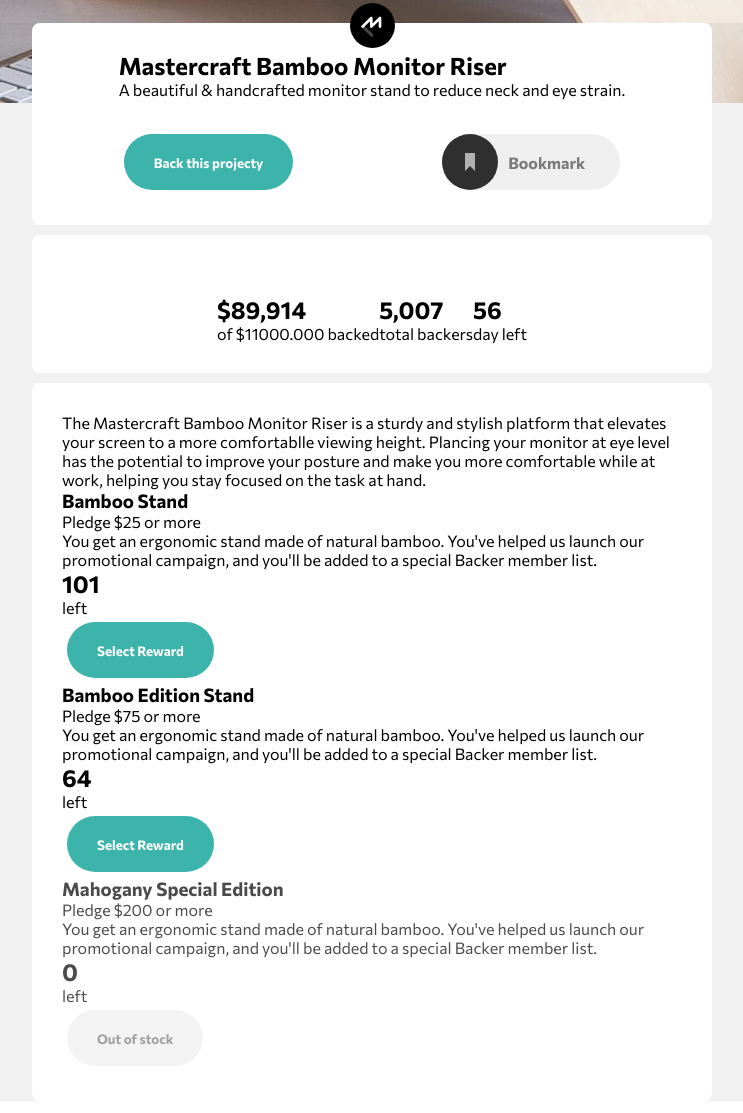
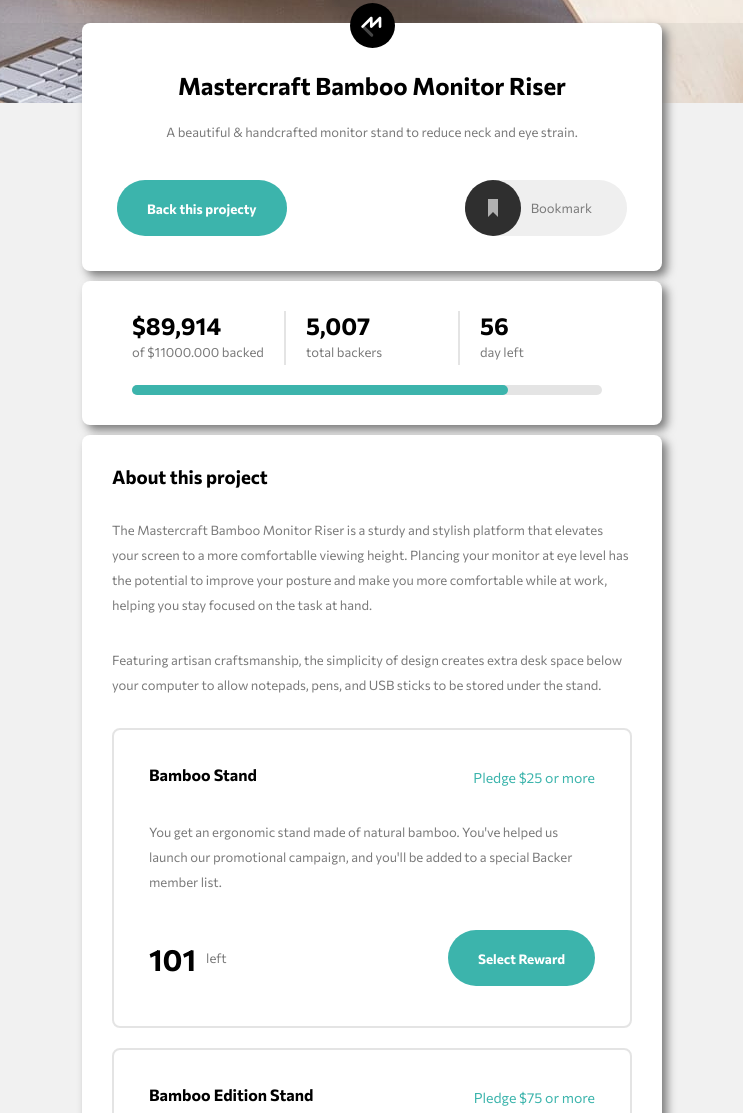
Before and after one commit to AlexanderCDs/crowdfunding-product, a React app: page / in a window 1280 px wide. Shown: the part 297-1410 px from the top of the page, without its empty margins (268-1011 px from the left). Built offline with nearby package versions, Linux system fonts and the light colour scheme.

Commit message:
Added style cards

```diff
--- a/src/assets/styles/index.scss
+++ b/src/assets/styles/index.scss
@@ -17,7 +17,7 @@ $darkGray: hsl(0, 0%, 48%);
 }
 
 p, span, li, a {
-    font-size: 16px;
+    font-size: 13px;
 }
 
 li {
@@ -42,8 +42,8 @@ li {
     height: 56px;
     padding: {
         left: 30px;
-        top: auto;
-        bottom: auto;
+        top: 15px;
+        bottom: 15px;
         right: 30px;
     };
     margin: {
@@ -105,9 +105,8 @@ li {
 input[type="checkbox"] {
     display: none;
     opacity: 0.0;
-}
 
-input[type="checkbox"]:checked+label>span {
+    &:checked+label>span {
         color: $darkCyan;
         &>svg.icon-bookmark> g  {
             &>circle {
@@ -118,6 +117,8 @@ input[type="checkbox"]:checked+label>span {
             }
         }
     }
+}
+
 
 .disbaled {
     opacity: 0.7;
@@ -140,7 +141,6 @@ nav {
     display: flex;
     justify-content: space-between;
     padding: 2em 3em;
-
     max-width: 1200px;
     align-items: center;
     margin: {
@@ -164,7 +164,7 @@ li> a {
 
 /** Card **/
 .card {
-    max-width: 620px;
+    max-width: 520px;
     display: flex;
     flex-direction: column;
     align-items: center;
@@ -176,22 +176,123 @@ li> a {
     background-color: white;
     padding: 30px;
     border-radius: 8px;
+    box-shadow: 5px 5px 10px $darkGray;
+
+    &> div.card-image-logo {
+        margin-top: -50px;
     }
 
-.card> div.card-image-logo {
-    margin-top: -50px;
+    &> div.card-content> .stats {
+        display: flex;
+        justify-content: space-between;
+        margin-top: 30px;
     }
+}
+
 
 .card-head {
     margin-top: -80px;
 }
 
-.stats {
+
+.card-content {
+    width: 100%;
+
+    &.head> h2,
+    &.head> p {
+        text-align: center;
+        margin-top: 20px;
+    }
+}
+
+
+.card-stats {
     display: flex;
-    justify-content: space-between;
-    margin-top: 30px;
+    justify-content: space-evenly;
+}
+
+p, span {
+    color: $darkGray;
+    font-size: 13px;
+    font-weight: 400;
+    line-height: 25px;
+}
+
+.stats-item {
+    width: 30%;
+    padding: {
+        left: 20px;
+        right: 20px;
+    };
+
+    &.middle {
+        border: {
+            left: solid 2px hsla(0, 0%, 48%, 0.2);
+            right: solid 2px hsla(0, 0%, 48%, 0.2);
+        };
+    }
+}
+
+.progres-bar-content {
+    height: 10px;
+    background: hsla(0, 0%, 48%, 0.2);
+    border-radius: 10px;
+    margin: {
+        left: 20px;
+        right: 30px;
+        top: 20px;
+    };
+
+    &>div.progres-bar {
+        width: 80%;
+        height: 10px;
+        border-radius: 10px;
+        background-color: $moderateCyan;
+
+        &:hover {
+            background-color: $darkCyan;
+        }
+    }
+}
+
+.description {
+    margin: {
+        top: 30px;
+        bottom: 30px;
+    };
 }
 
 /** Card Item **/
+.card-item {
+    border: solid 2px hsla(0, 0%, 48%, 0.2);
+    border-radius: 8px;
+    margin: {
+        top: 20px;
+        bottom: 20px;
+    };
+    padding: 35px;
+}
 
+.row {
+    display: flex;
+    justify-content: space-between;
+}
+
+.number {
+    font-size: 30px;
+    font-weight: bold;
+    margin-right: 10px;
+    color: $black;
+}
+
+.col {
+    display: flex;
+    justify-content: center;
+    align-items: center;
+}
+
+.price {
+    color: $moderateCyan;
+    font-size: 14px;
+}
 /**  **/
--- a/src/components/CardItem.js
+++ b/src/components/CardItem.js
@@ -3,17 +3,17 @@ import React from 'react'
 export const CardItem = ({ title, titleRight, paragraph, number = 0, handleClick, active=true}) => {
     return (
         <div className={`card-item ${!active ? 'disbaled' : ''}`}>
-            <div className="card-item-title">
-                <h3> { title } </h3>
-                <span> { titleRight } </span>
+            <div className="row card-item-title">
+                <h4> { title } </h4>
+                <span className="price"> { titleRight } </span>
             </div>
-            <p> { paragraph } </p>
-            <div className="card-footer">
-                <div className="col left">
-                    <h2> { number } </h2>
+            <p className="description"> { paragraph } </p>
+            <div className="row card-footer">
+                <div className="col">
+                    <span className="number"> { number } </span>
                     <span>left</span>
                 </div>
-                <div className="col right">
+                <div className="col">
                     <button
                         className={`btn btn-${active ? 'primary' : 'disabled'}`}
                         onClick={handleClick}
--- a/src/components/CrowdfundApp.js
+++ b/src/components/CrowdfundApp.js
@@ -19,7 +19,7 @@ const CrowdfundApp = () => {
                     <div className="card-image-logo">
                         <img alt="mastercraft" src={logo} width="45" height="45"></img>
                     </div>
-                    <div className="card-content">
+                    <div className="card-content head">
                         <h2 className="title">
                             Mastercraft Bamboo Monitor Riser
                         </h2>
@@ -38,12 +38,13 @@ const CrowdfundApp = () => {
                 </div>
                 <div className="card">
                     <div className="card-content">
-                        <div className="stats">
+                        <div className="card-stats">
                             <StatsItem
                                 title="$89,914"
                                 text="of $11000.000 backed"
                             />
                             <StatsItem
+                                className="middle"
                                 title="5,007"
                                 text="total backers"
                             />
@@ -52,15 +53,25 @@ const CrowdfundApp = () => {
                                 text="day left"
                             />
                         </div>
+                        <div className="progres-bar-content">
+                            <div className="progres-bar"> </div>
+                        </div>
                     </div>
                 </div>
                 <div className="card">
                     <div className="card-content">
-                        <p>
+                        <h3 className="title">
+                            About this project
+                        </h3>
+                        <p className="description">
                             The Mastercraft Bamboo Monitor Riser is a sturdy and stylish platform that elevates
                             your screen to a more comfortablle viewing height. Plancing your monitor at eye level has
                             the potential to improve your posture and make you more comfortable while at work,
                             helping you stay focused on the task at hand.
+                        </p>
+                        <p className="description">
+                        Featuring artisan craftsmanship, the simplicity of design creates extra desk space below your computer
+                        to allow notepads, pens, and USB sticks to be stored under the stand.
                         </p>
                         <CardItem
                             title='Bamboo Stand'
--- a/src/components/StatsItem.js
+++ b/src/components/StatsItem.js
@@ -5,9 +5,9 @@
 **/
 import React from 'react'
 
-export const StatsItem = ( {title, text}) => {
+export const StatsItem = ( {title, text, className = ''}) => {
     return (
-        <div className="stats-item">
+        <div className={`stats-item ${className}`.trim()}>
             <h2>{ title }</h2>
             <span>{ text }</span>
         </div>
```
Lines whose indentation alone changed are shown as unchanged.
